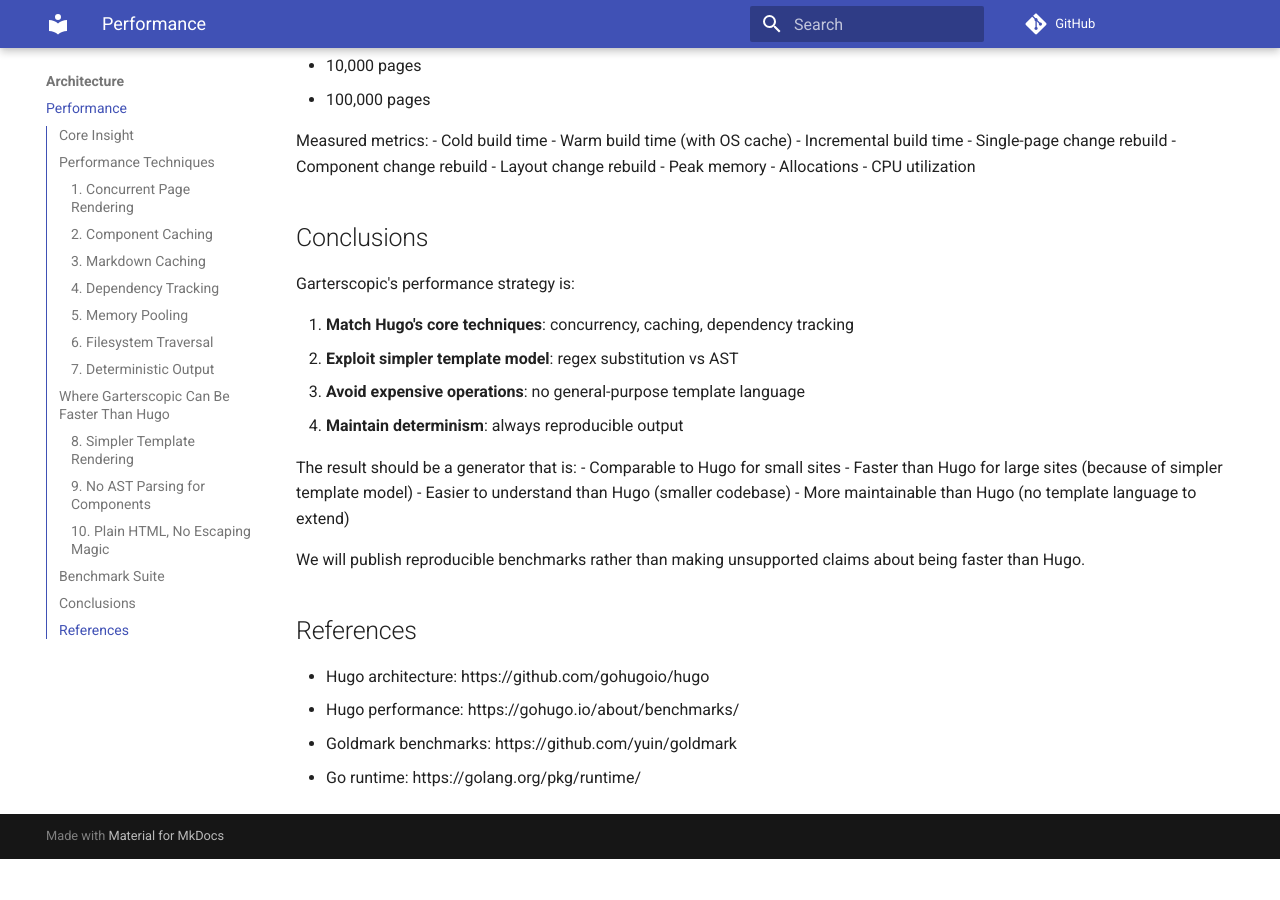
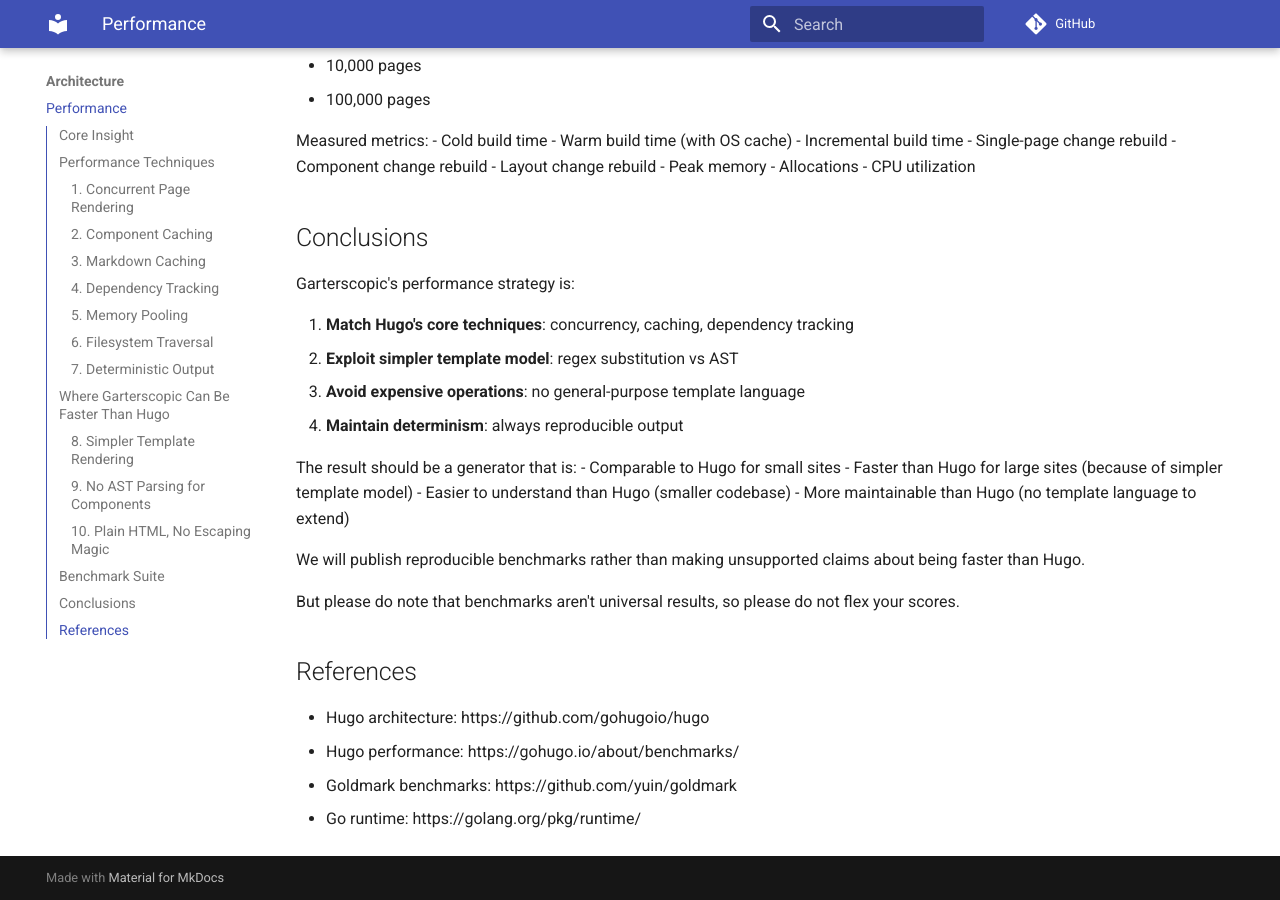
Before and after one commit to italiatroller-1990/garterscopic, an MkDocs documentation site: the page built from docs/architecture/performance.md, in a window 1280 px wide and 900 px high, scrolled down 3838 px. Built offline with MkDocs 1.6.1 and Material for MkDocs 9.7.7, drawn with Linux system fonts in a browser that asks for light colours; comment, search, counter and statistics services are not loaded; before the commit the page ends 4697 px from its top, so only the background shows below that.

Commit message:
Clarify benchmark interpretation in performance.md
Added a note about the nature of benchmarks and their interpretation.

```diff
--- a/docs/architecture/performance.md
+++ b/docs/architecture/performance.md
@@ -215,6 +215,8 @@
 
 We will publish reproducible benchmarks rather than making unsupported claims about being faster than Hugo.
 
+But please do note that benchmarks aren't universal results, so please do not flex your scores.
+
 ## References
 
 - Hugo architecture: https://github.com/gohugoio/hugo
```
